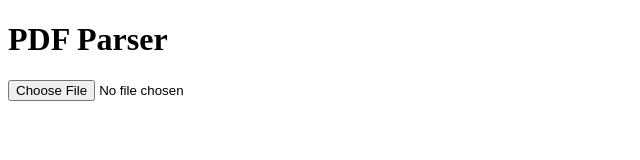
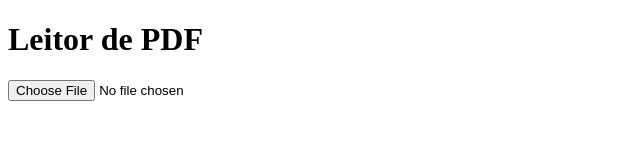
Before and after one commit to thspanhol/pdf-reader, a plain HTML site: page index.html in a window 1280 px wide. Shown: the whole page, without its empty margins (0-640 px from the left). Drawn offline with Linux system fonts and the light colour scheme.

Commit message:
Att html

```diff
--- a/index.html
+++ b/index.html
@@ -3,10 +3,10 @@
 <head>
     <meta charset="UTF-8">
     <meta name="viewport" content="width=device-width, initial-scale=1.0">
-    <title>PDF Parser</title>
+    <title>Leitor de PDF</title>
 </head>
 <body>
-    <h1>PDF Parser</h1>
+    <h1>Leitor de PDF</h1>
     <input type="file" id="pdfFile" accept="application/pdf">
     <script src="https://cdnjs.cloudflare.com/ajax/libs/pdf.js/2.7.570/pdf.min.js"></script>
     <script src="script.js"></script>
```
